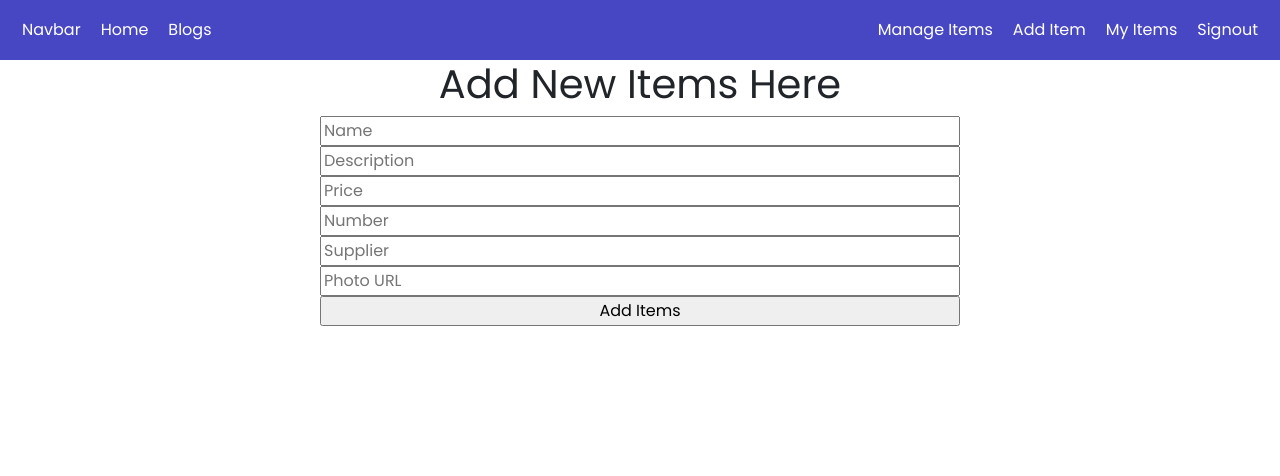
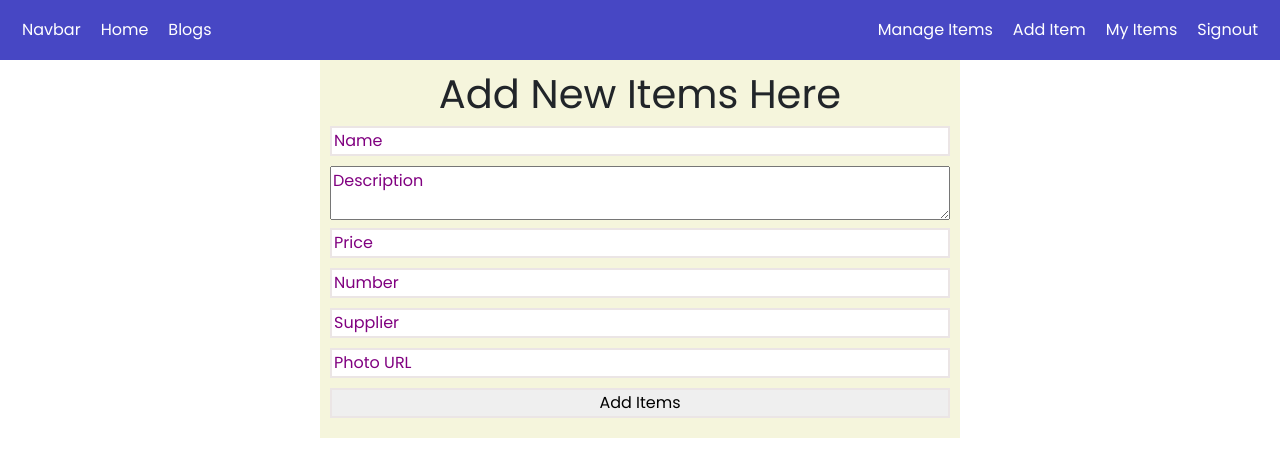
Before and after one commit to Mahmudulislamasif/mobile-warehouse, a React (Create React App) app: page /additems in a window 1280 px wide. Shown: the top 476 px of the page. Built offline with nearby package versions, Linux system fonts and the light colour scheme; no server answers; sample sign-in values are in the browser's storage.

Commit message:
added some design to additems

```diff
--- /dev/null
+++ b/src/Pages/Home/AddItems/AddItems.css
@@ -0,0 +1,18 @@
+.add-form-class
+{
+    background-color: beige;
+    padding: 10px;
+}
+.add-form input
+{
+    margin-bottom: 10px;
+    border: 2px solid rgb(235, 229, 229);
+}
+hr
+{
+    border:2px solid rgb(0, 0, 0);
+}
+::placeholder
+{
+    color: purple;
+}
--- a/src/Pages/Home/AddItems/AddItems.js
+++ b/src/Pages/Home/AddItems/AddItems.js
@@ -1,6 +1,6 @@
 import React from 'react';
 import { useForm } from 'react-hook-form';
-
+import './AddItems.css'
 const AddItems = () => {
     const { register, handleSubmit } = useForm();
     const onSubmit = data =>
@@ -25,16 +25,16 @@ const AddItems = () => {
 
 
     return (
-        <div className='w-50 mx-auto'>
+        <div className='w-50 mx-auto add-form-class'>
             <h1>Add New Items Here</h1>
-            <form className='d-flex flex-column' onSubmit={handleSubmit(onSubmit)}>
+            <form className='d-flex flex-column add-form' onSubmit={handleSubmit(onSubmit)}>
                     <input placeholder='Name' {...register("name")} />
-                    <input placeholder='Description'  {...register("description")} />
+                    <textarea className='mb-2' placeholder='Description'  {...register("description")} />
                     <input placeholder='Price' type="number" {...register("price")} />
                     <input placeholder='Number' type="number" {...register("quantity")} />
                     <input placeholder='Supplier'  type="text" {...register("supplier")} />
                     <input placeholder='Photo URL'  type="text" {...register("image")} />
-                    <input type="submit" value="Add Items" />
+                    <input type="submit" value="Add Items" className=''/>
              </form>
         </div>
     );
--- a/src/Pages/Home/Item/Item.js
+++ b/src/Pages/Home/Item/Item.js
@@ -14,8 +14,9 @@ const Item = (props) => {
               <img className='w-75 image-class'  src={image} alt=''/>
               <div className='details-class mt-2'>
               <h5>{name}</h5>
+              <hr/>
               <p className='description-class'>{description}</p>
-              <p className='description-class'>Quantity:{quantity} Kg</p>
+              <p className='description-class'>Quantity:{quantity}</p>
               <h6 className='mb-2 description-class'>Price:{price} tk</h6>
               <h6 className='mb-2 description-class'>Supplier:{supplier} </h6>
               <button className='check-button link-class-check' onClick={()=>navigateToItemsDetails(_id)}>Update</button>
--- a/src/Pages/Home/ItemDetails/ItemDetails.js
+++ b/src/Pages/Home/ItemDetails/ItemDetails.js
@@ -41,9 +41,9 @@ const ItemDetails = () => {
         <div className='container'>
             <div className='row'>
                <div className='col-md-6'>
-
                   <h3>Name: {item.name}</h3>
                   <h3>Quantity:{item.quantity}</h3>
+                  <button>Delevered</button>
                 <form onSubmit={handleQuantity}>
                   <input type='number' name='name'/>
                   <input type='submit' value='Stoke'/>
```
